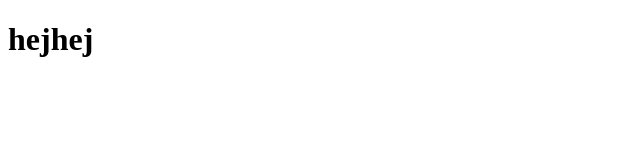
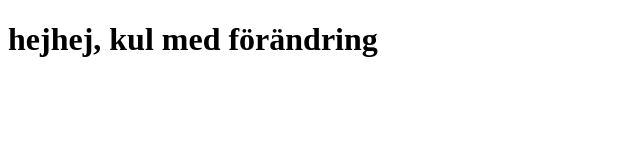
Before and after one commit to kvideberger/coursera-test, a plain HTML site: page site/index.html in a window 1280 px wide. Shown: the whole page, without its empty margins (0-640 px from the left). Drawn offline with Linux system fonts and the light colour scheme.

Commit message:
small addition to page

```diff
--- a/site/index.html
+++ b/site/index.html
@@ -5,6 +5,6 @@
 	<title>hello coursersa</title>
 </head>
 <body>
-<h1>hejhej</h1>
+<h1>hejhej, kul med förändring</h1>
 </body>
 </html>
```
